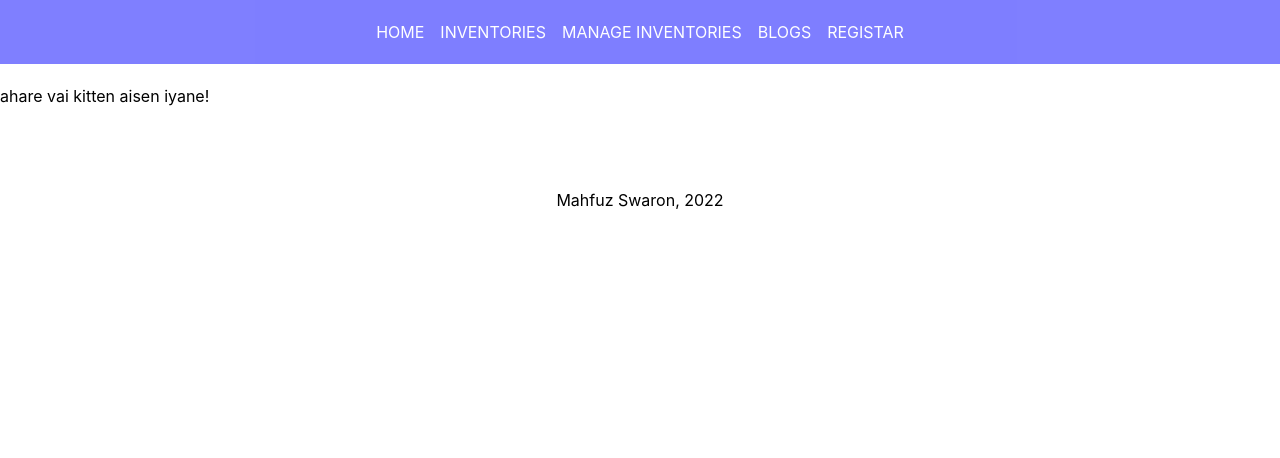
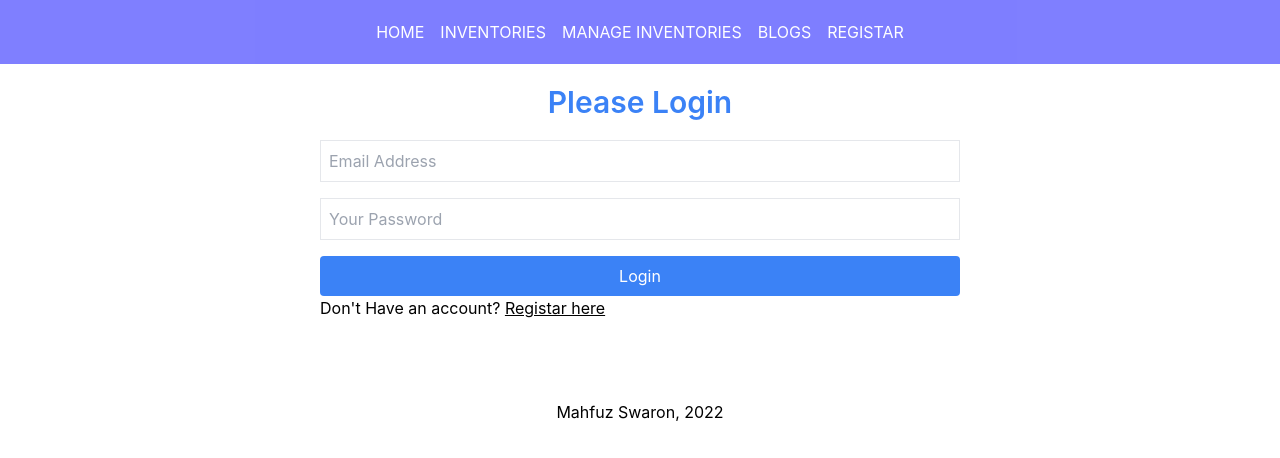
Before and after one commit to mahfuzswaron/laptop-stock-react, a React (Create React App) app: page /login in a window 1280 px wide. Shown: the top 458 px of the page. Built offline with nearby package versions, Linux system fonts and the light colour scheme; no server answers.

Commit message:
log in form created

```diff
--- a/src/App.js
+++ b/src/App.js
@@ -7,7 +7,8 @@ import Footer from '../src/components/shared/Footer/Footer';
 import Inventories from './components/pages/Inventories/Inventories';
 import InventoryDetails from './components/pages/InventoryDetails/InventoryDetails';
 import ManageInventories from './components/pages/ManageInventories/ManageInventories';
-import Registar from './components/Registar/Registar';
+import Registar from './components/pages/Registar/Registar';
+import Login from './components/pages/Login/Login';
 function App() {
   return (
     <div>
@@ -19,6 +20,7 @@ function App() {
         <Route path='/inventory/:id' element={<InventoryDetails></InventoryDetails>}></Route>
         <Route path='/manageinventories' element={<ManageInventories></ManageInventories>}></Route>
         <Route path='/registar' element={<Registar></Registar>}></Route>
+        <Route path='/login' element={<Login></Login>}></Route>
         <Route path='*' element={<NotFound></NotFound>}></Route>
       </Routes>
       <Footer></Footer>
--- /dev/null
+++ b/src/components/pages/Login/Login.js
@@ -0,0 +1,30 @@
+import React from 'react';
+import { Link } from 'react-router-dom';
+
+const Login = () => {
+    const handleSubmit = e => {
+        e.preventDefault();
+
+        const email = e.target.email.value;
+        const password = e.target.password.value;
+        console.log(email, password)
+    }
+    return (
+        <div>
+             <h3 className='text-center text-blue-500 text-3xl font-semibold my-5'>Please Login</h3>
+            <div className='mx-auto w-1/2'>
+                <form onSubmit={(e) => handleSubmit(e)} className='flex flex-col space-y-4'>
+                <input required className='border p-2' type={'email'} name={'email'} placeholder='Email Address' />
+                <input required className='border p-2' type={'password'} name='password' placeholder='Your Password' />
+                <button className='p-2 bg-blue-500 text-white bg-blue-500 rounded' type={'submit'}>Login</button>
+                {
+                //   error && <p>{ errorMsg}</p>
+                }
+                </form>
+                <p>Don't Have an account? <Link className='hover:text-blue-500 underline' to={'/registar'}>Registar here</Link></p>
+            </div>
+        </div>
+    );
+};
+
+export default Login;
--- a/src/components/Registar/Registar.js
+++ b/src/components/pages/Registar/Registar.js
@@ -1,6 +1,7 @@
 import React, { useState } from 'react';
 import { useCreateUserWithEmailAndPassword } from 'react-firebase-hooks/auth';
-import auth from '../shared/Firebase/firebase.init'
+import { Link } from 'react-router-dom';
+import auth from '../../shared/Firebase/firebase.init'
 const Registar = () => {
   const [
   createUserWithEmailAndPassword,
@@ -50,12 +51,12 @@ const Registar = () => {
                 {
                   error && <p>{ errorMsg}</p>
                 }
-              </form>
+          </form>
+          <p>Have an account? <Link className='hover:text-blue-500 underline' to={'/login'}>Login here</Link></p>
             </div>
         </div>
     );
 };
-// onSubmit={(e)=> handleAdd(e)}
 
 export default Registar;
 /*
```
